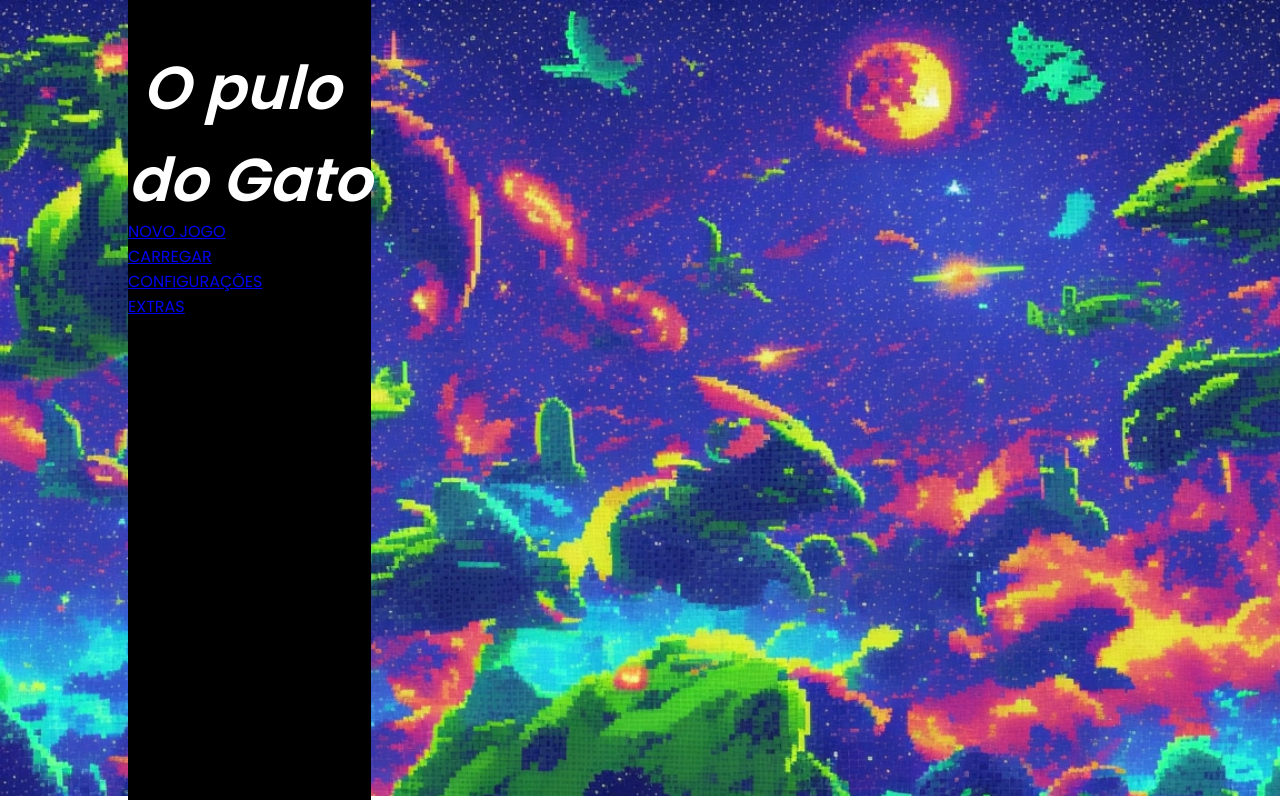
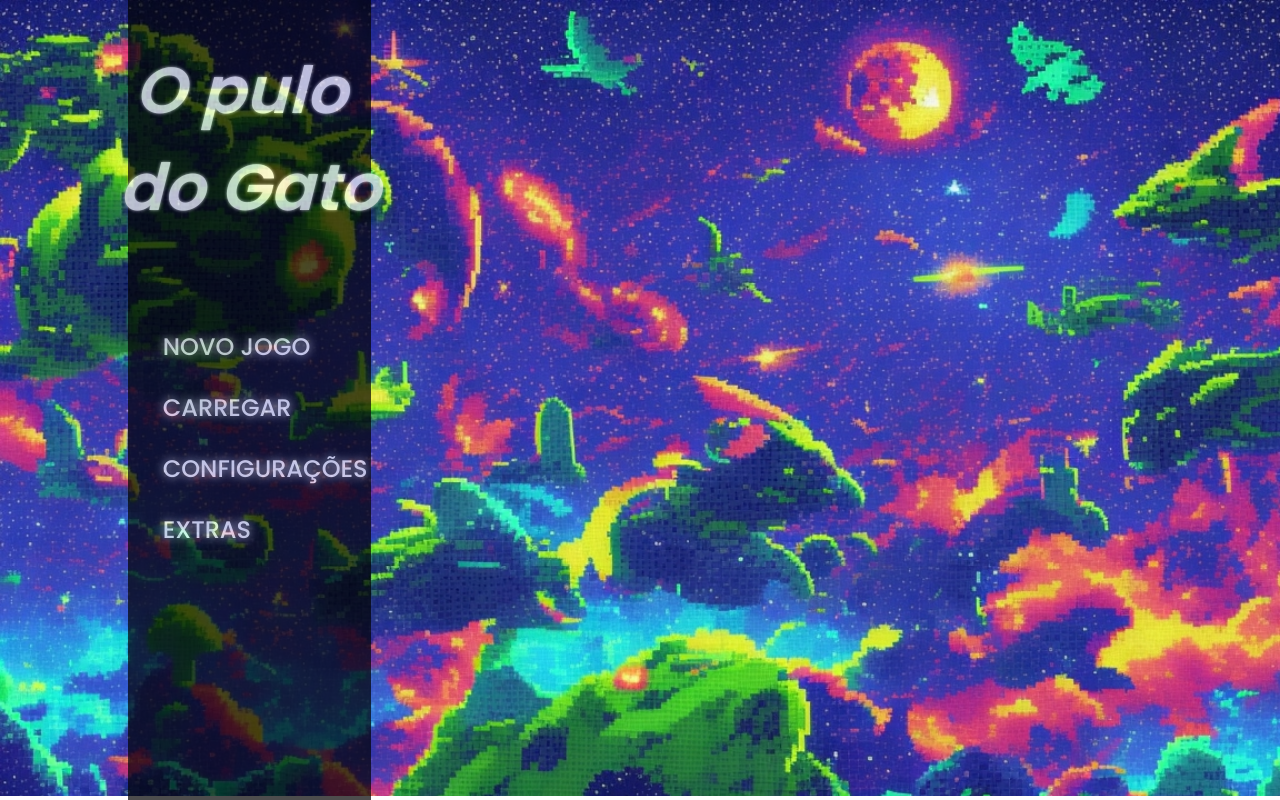
Before and after one commit to AdryelJr/Jogo.Logica-de-Programacao, a plain HTML site: page index.html in a window 1280 px wide. Drawn offline with Linux system fonts and the light colour scheme.

Commit message:
update code

```diff
--- a/CSS/code.css
+++ b/CSS/code.css
@@ -3,13 +3,16 @@
     padding: 0;
     box-sizing: border-box;
     font-family: 'Poppins', sans-serif;
+    text-decoration: none;
+    list-style: none;
 }
 
 .div-opcao{
     margin-left: 10%;
     width: 19%;
     height: 100vh;
-    background-color: #000;
+    background-color: rgb(0, 0, 0);
+    opacity: 0.7;
     position: absolute;
     color: #fff;
     display: flex;
@@ -18,12 +21,13 @@
 }
 
 .titulo-h1{
+    text-shadow: 0px 0px 3px rgba(255, 255, 255, 1);
     transition: all 0.4 ease-in-out;
     margin-top: 20%;
     font-style: italic;
     display: flex;
     justify-content: center;
-    font-size: 28pt;
+    font-size: 30pt;
     animation: titulo-h1 2s infinite alternate;
 }
 
@@ -46,7 +50,23 @@ main{
     height: 99.5vh;
 }
 
-ul li{
-    text-decoration: none;
-    list-style: none;
+.parte-baixo{
+    margin-top: 36%;
 }
+
+li{
+    padding: 13px;
+}
+
+a{
+    font-weight: 500;
+    margin-left: 10%;
+    font-size: 18pt;
+    text-shadow: 0px 0px 10px rgba(255, 255, 255, 1);
+    color: #fff;
+    transition: all 0.1s ease-in-out;
+}
+
+a:hover{
+    color: #b3b3b3;
+}
--- /dev/null
+++ b/CSS/extras.css
@@ -0,0 +1,44 @@
+*{
+    margin: 0;
+    padding: 0;
+    box-sizing: border-box;
+    font-family: 'Poppins', sans-serif;
+    text-decoration: none;
+    list-style: none;
+}
+
+main{
+    background-image: url('/img/space-backgrond.jpg');
+    position: relative;
+    background-size: cover;
+    background-repeat: no-repeat;
+    background-attachment: fixed;
+    width: 100%;
+    height: 99.5vh;
+}
+
+.extras{
+    display: flex;
+    align-items: center;
+    justify-content: center;
+    background-color: rgb(0, 0, 0);
+    max-width: 700px;
+    margin: 0 auto;
+    height: 99.5vh;
+    opacity: 0.7;
+    color: #fff;
+}
+
+a{
+    position: absolute;
+    top: 0;
+    margin-top: 2%;
+    margin-left: -35%;
+    color: #fff;
+    text-shadow: 0px 0px 10px rgba(255, 255, 255, 1);
+    transition: all 0.2s ease-in-out;
+}
+
+a:hover{
+    color: #b3b3b3;
+}
--- a/index.html
+++ b/index.html
@@ -5,7 +5,7 @@
     <meta charset="UTF-8">
     <meta http-equiv="X-UA-Compatible" content="IE=edge">
     <meta name="viewport" content="width=device-width, initial-scale=1.0">
-    <title>Pulo do Gato</title>
+    <title>O pulo do Gato</title>
 
     <!-- links -->
     <link rel="preconnect" href="https://fonts.googleapis.com">
@@ -23,10 +23,10 @@
                 </div>
                 <div class="parte-baixo">
                    <ul>
-                        <li> <a href="#">NOVO JOGO</a></li>
+                        <li><a href="#">NOVO JOGO</a></li>
                         <li><a href="#">CARREGAR</a></li>
                         <li><a href="#">CONFIGURAÇÕES</a></li>
-                        <li><a href="#">EXTRAS</a></li>
+                        <li><a href="extras.html">EXTRAS</a></li>
                    </ul>
                 </div>
             </div>
```
Also changed, not shown: extras.html (added, +25 -0 lines).
